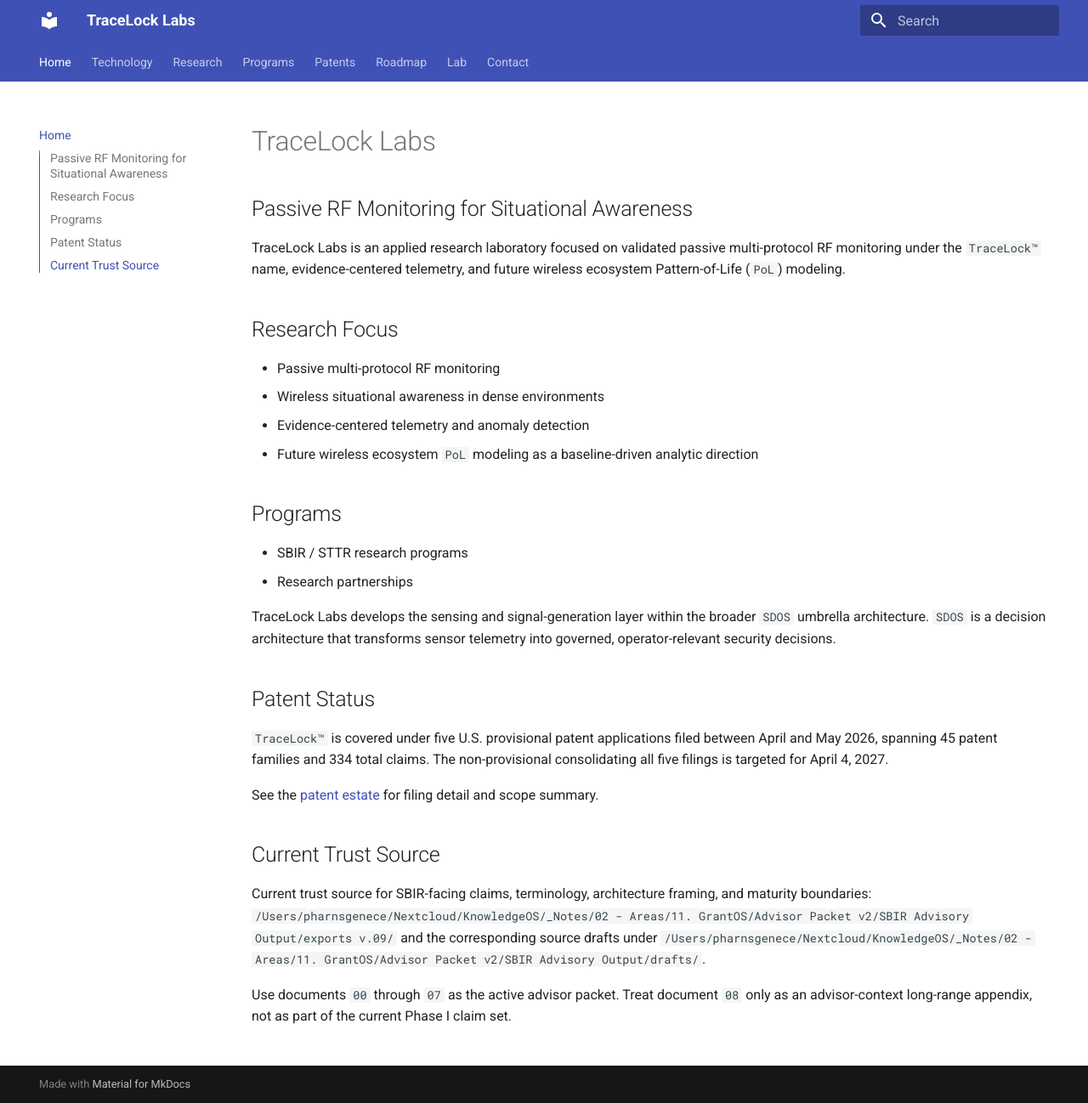
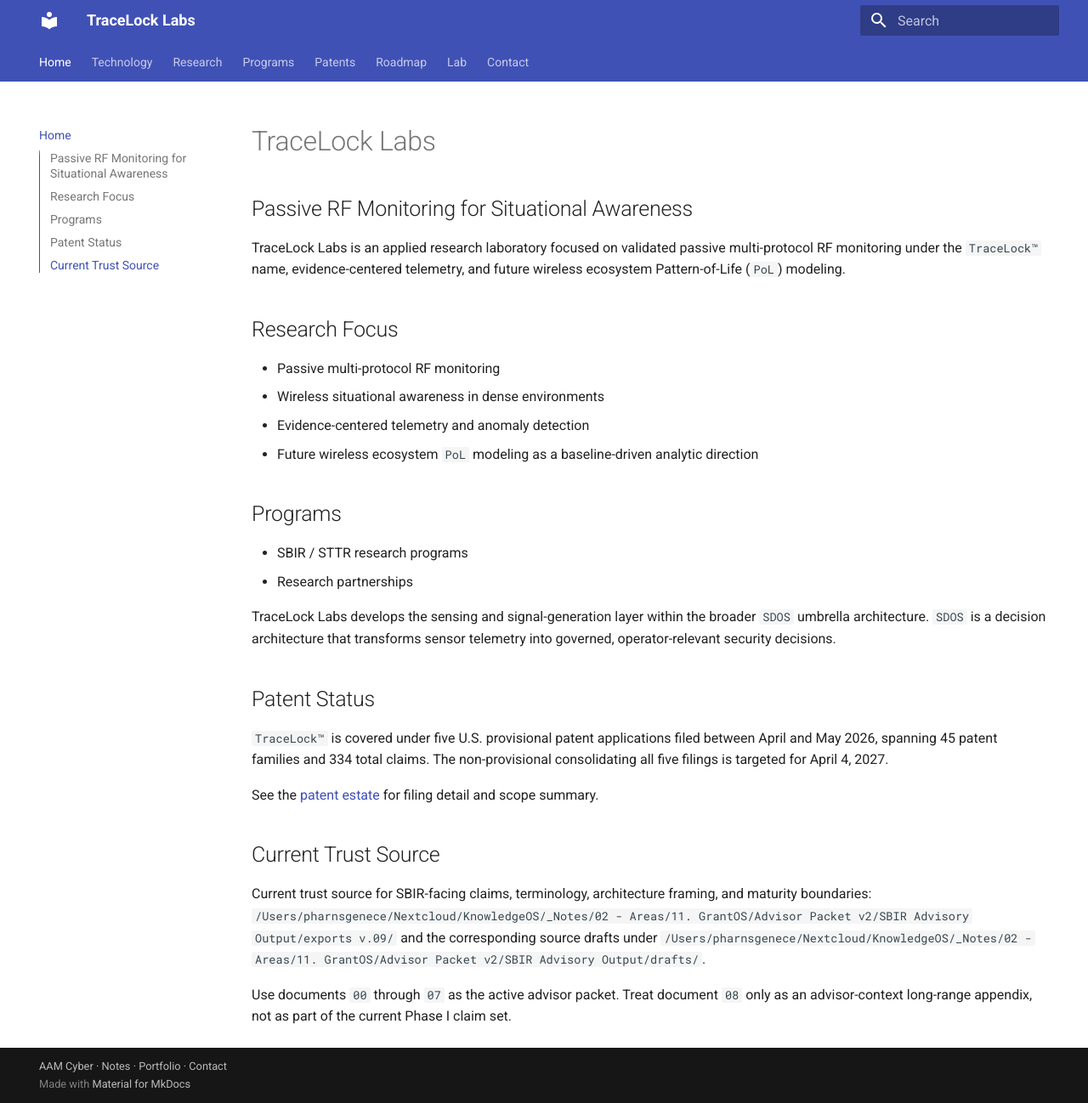
Before and after one commit to Pharns/tracelocklabs, an MkDocs documentation site: the page built from docs/index.md, in a window 1280 px wide and 1298 px high. Shown: the whole window at 85% size. Built offline with MkDocs 1.6.1 and Material for MkDocs 9.7.7, drawn with Linux system fonts in a browser that asks for light colours.

Commit message:
Shared footer: AAM Cyber · Notes · Portfolio · Contact

```diff
--- a/mkdocs.yml
+++ b/mkdocs.yml
@@ -1,4 +1,5 @@
 site_name: TraceLock Labs
+copyright: '<a href="https://aamcyber.com/">AAM Cyber</a> · <a href="https://research.pharns.com/">Notes</a> · <a href="https://portfolio.pharns.com/">Portfolio</a> · <a href="https://aamcyber.com/contact/">Contact</a>'
 site_url: https://tracelocklabs.com
 site_description: "Applied research in wireless detection systems, distributed sensing, and SBIR-aligned security technology."
 site_author: TraceLock Labs
```
